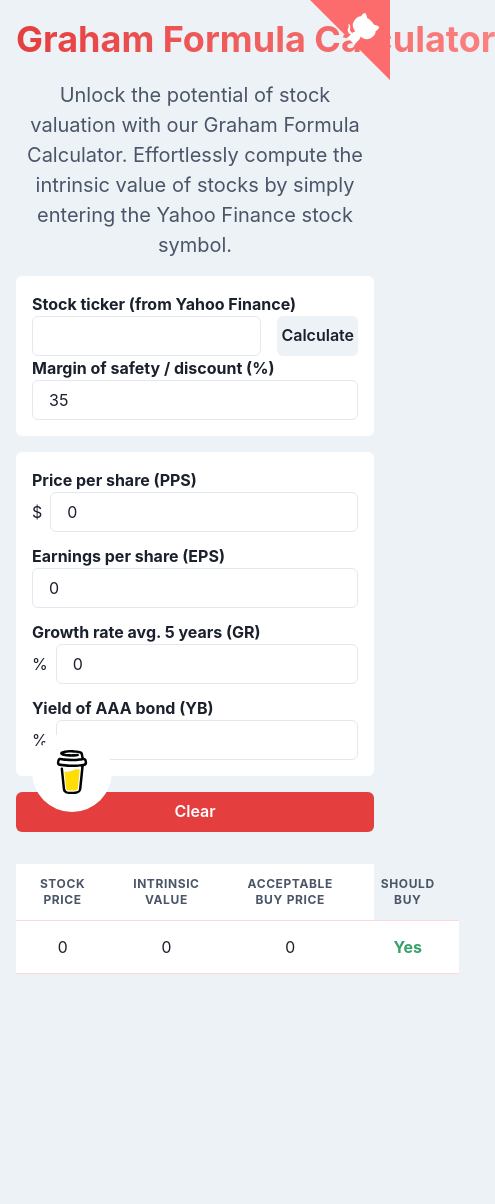
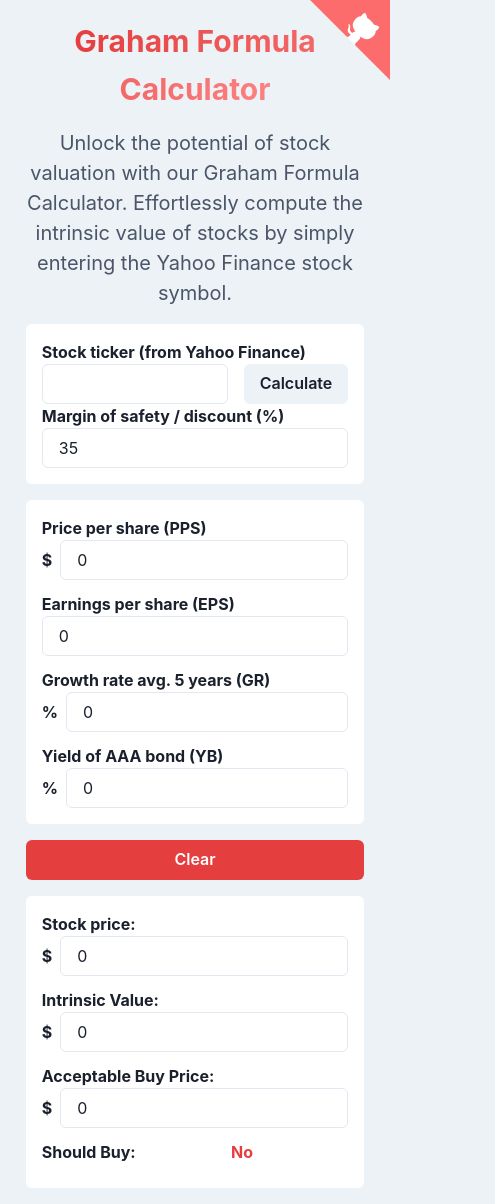
Before and after one commit to KelvinSweere/QuickIntrinsicValue, a Next.js app: page / in a window 390 px wide. Shown: the whole page, 495 px wide, since content can reach past the window. Before the commit the page ends 990 px from the top, so only its background shows below. Built offline with nearby package versions, Linux system fonts and the light colour scheme.

Commit message:
Feature/responsive (#6)
* Checkout of the day.

* Fixed bug within canBuy formula.

* Fixed the layout of the outputs.

* Added extra padding between the text of 'Calculate'.

* Fixed within text in text.

---------

Co-authored-by: Kelvin Sweere <kelvin.sweere@teamrockstars.nl>

```diff
--- a/src/components/calculator/calculator-input-form.tsx
+++ b/src/components/calculator/calculator-input-form.tsx
@@ -87,6 +87,7 @@
             ml={4}
             onClick={calculateValues}
             _hover={{ bg: 'red.500', color: 'white' }}
+            px="2rem"
           >
             Calculate
           </Button>
--- a/src/components/calculator/calculator-output-values.tsx
+++ b/src/components/calculator/calculator-output-values.tsx
@@ -1,6 +1,8 @@
 import { ICalculatedModel } from '@/types/calculated-model';
 import { IModelParameters } from '@/types/model-parameters';
-import { Box, Table, Tbody, Td, Th, Thead, Tr } from '@chakra-ui/react';
+import { useBreakpointValue } from '@chakra-ui/react';
+import CalculatorOutputMobile from './output/calculator-output-mobile';
+import CalculatorOutputRegular from './output/calculator-output-regular';
 
 interface ICalculatorOutputValuesProps {
   modelParameters: IModelParameters;
@@ -11,40 +13,22 @@
   modelParameters,
   intrinsicValue,
 }: ICalculatorOutputValuesProps) => {
+  const mobileView = useBreakpointValue({ base: true, sm: false });
+
   return (
-    <Box mt={4} bg="white">
-      <Table variant="simple" colorScheme="red">
-        <Thead>
-          <Tr>
-            <Th textAlign="center">Stock price</Th>
-            <Th textAlign="center">Intrinsic Value</Th>
-            <Th textAlign="center">Acceptable Buy Price</Th>
-            <Th textAlign="center">Should Buy</Th>
-          </Tr>
-        </Thead>
-        <Tbody>
-          <Tr>
-            <Td textAlign="center" bg="white">
-              {modelParameters.pricePerShare}
-            </Td>
-            <Td textAlign="center" bg="white">
-              {intrinsicValue.intrinsicValue}
-            </Td>
-            <Td textAlign="center" bg="white">
-              {intrinsicValue.acceptableBuyPrice}
-            </Td>
-            <Td
-              textAlign="center"
-              bg="white"
-              fontWeight="bold"
-              color={intrinsicValue.canBuy ? 'green.500' : 'red.500'}
-            >
-              {intrinsicValue.canBuy ? 'Yes' : 'No'}
-            </Td>
-          </Tr>
-        </Tbody>
-      </Table>
-    </Box>
+    <>
+      {mobileView ? (
+        <CalculatorOutputMobile
+          modelParameters={modelParameters}
+          intrinsicValue={intrinsicValue}
+        />
+      ) : (
+        <CalculatorOutputRegular
+          modelParameters={modelParameters}
+          intrinsicValue={intrinsicValue}
+        />
+      )}
+    </>
   );
 };
 
--- a/src/components/calculator/calculator-parameters.tsx
+++ b/src/components/calculator/calculator-parameters.tsx
@@ -1,5 +1,6 @@
 import { IModelParameters } from '@/types/model-parameters';
-import { Box, Input, Spinner } from '@chakra-ui/react';
+import { Box, Spinner } from '@chakra-ui/react';
+import ReadonlyInput from './readonly-input';
 
 interface ICalculatorParametersProps {
   isLoading: boolean;
@@ -20,57 +21,25 @@
         <>
           <form>
             <Box display="grid" gridGap={3}>
-              <label>
-                Price per share (PPS)
-                <div style={{ display: 'flex', fontWeight: 'normal' }}>
-                  <span style={{ alignSelf: 'center', marginRight: '0.5rem' }}>
-                    {modelParameters.currencySymbol}
-                  </span>
-                  <Input
-                    readOnly
-                    type="text"
-                    pattern="^\d*(\.\d{0,2})?$"
+              <ReadonlyInput
+                heading="Price per share (PPS)"
+                symbol={modelParameters.currencySymbol}
                 value={modelParameters.pricePerShare}
               />
-                </div>
-              </label>
-              <label>
-                Earnings per share (EPS)
-                <Input
-                  readOnly
-                  type="text"
-                  pattern="^\d*(\.\d{0,2})?$"
+              <ReadonlyInput
+                heading="Earnings per share (EPS)"
                 value={modelParameters.earningsPerShare}
               />
-              </label>
-              <label>
-                Growth rate avg. 5 years (GR)
-                <div style={{ display: 'flex', fontWeight: 'normal' }}>
-                  <span style={{ alignSelf: 'center', marginRight: '0.5rem' }}>
-                    %
-                  </span>
-                  <Input
-                    readOnly
-                    type="text"
-                    pattern="^\d*(\.\d{0,2})?$"
+              <ReadonlyInput
+                heading="Growth rate avg. 5 years (GR)"
+                symbol="%"
                 value={modelParameters.growthRate}
               />
-                </div>
-              </label>
-              <label>
-                Yield of AAA bond (YB)
-                <div style={{ display: 'flex', fontWeight: 'normal' }}>
-                  <span style={{ alignSelf: 'center', marginRight: '0.5rem' }}>
-                    %
-                  </span>
-                  <Input
-                    readOnly
-                    type="text"
-                    pattern="^\d*(\.\d{0,2})?$"
+              <ReadonlyInput
+                heading="Yield of AAA bond (YB)"
+                symbol="%"
                 value={modelParameters.currentYieldOfBond}
               />
-                </div>
-              </label>
             </Box>
           </form>
         </>
--- a/src/components/calculator/intrinsic-value-calculator.tsx
+++ b/src/components/calculator/intrinsic-value-calculator.tsx
@@ -6,7 +6,14 @@
   IModelParameters,
   defaultModelParameters,
 } from '@/types/model-parameters';
-import { Box, Button, Container, Heading, Text } from '@chakra-ui/react';
+import {
+  Box,
+  Button,
+  Container,
+  Heading,
+  Text,
+  useBreakpointValue,
+} from '@chakra-ui/react';
 import { useEffect, useState } from 'react';
 import { calculateIntrinsicValue } from '../../utils/calculator-service';
 import CalculatorInputForm from './calculator-input-form';
@@ -23,6 +30,13 @@
     defaultIntrinsicValue
   );
   const [isLoading, setIsLoading] = useState<boolean>(false);
+
+  const calculatorWidth = useBreakpointValue({
+    base: '95vw',
+    md: '75vw',
+    lg: '65vw',
+    xl: '40vw',
+  });
 
   useEffect(() => {
     setIntrinsicValue(
@@ -50,7 +64,7 @@
       fontWeight="bold"
       bgGradient="linear(to-l, red.300, red.500)"
       bgClip="text"
-      whiteSpace="nowrap"
+      fontSize={{ base: '3xl', md: '4xl' }}
     >
       {children}
     </Box>
@@ -63,7 +77,7 @@
       w="100vw"
       p={4}
       gap="1rem"
-      minW="50vw"
+      maxW={calculatorWidth}
     >
       <Box textAlign="center">
         <Heading fontSize="4xl" fontWeight="bold" mb={4}>
--- /dev/null
+++ b/src/components/calculator/output/calculator-output-mobile.tsx
@@ -0,0 +1,57 @@
+import { ICalculatedModel } from '@/types/calculated-model';
+import { IModelParameters } from '@/types/model-parameters';
+import { Box, Flex, Text } from '@chakra-ui/react';
+import ReadonlyInput from '../readonly-input';
+
+interface ICalculatorOutputMobileProps {
+  modelParameters: IModelParameters;
+  intrinsicValue: ICalculatedModel;
+}
+
+const CalculatorOutputMobile = ({
+  modelParameters,
+  intrinsicValue,
+}: ICalculatorOutputMobileProps) => {
+  return (
+    <Box
+      bg="white"
+      p={4}
+      rounded="md"
+      fontWeight="bold"
+      display="grid"
+      gridGap={3}
+    >
+      <ReadonlyInput
+        heading="Stock price: "
+        symbol={modelParameters.currencySymbol}
+        value={modelParameters.pricePerShare}
+      />
+
+      <ReadonlyInput
+        heading="Intrinsic Value: "
+        symbol={modelParameters.currencySymbol}
+        value={intrinsicValue.intrinsicValue}
+      />
+
+      <ReadonlyInput
+        heading="Acceptable Buy Price: "
+        symbol={modelParameters.currencySymbol}
+        value={intrinsicValue.acceptableBuyPrice}
+      />
+      <Flex flexDir="row">
+        <Text fontWeight="bold" mb={2} display="flex" alignItems="center">
+          Should Buy:{' '}
+        </Text>
+        <Text
+          fontWeight="bold"
+          color={intrinsicValue.canBuy ? 'green.500' : 'red.500'}
+          mx="auto"
+        >
+          {intrinsicValue.canBuy ? 'Yes' : 'No'}
+        </Text>
+      </Flex>
+    </Box>
+  );
+};
+
+export default CalculatorOutputMobile;
--- /dev/null
+++ b/src/components/calculator/output/calculator-output-regular.tsx
@@ -0,0 +1,51 @@
+import { ICalculatedModel } from '@/types/calculated-model';
+import { IModelParameters } from '@/types/model-parameters';
+import { Box, Table, Tbody, Td, Th, Thead, Tr } from '@chakra-ui/react';
+
+interface ICalculatorOutputRegularProps {
+  modelParameters: IModelParameters;
+  intrinsicValue: ICalculatedModel;
+}
+
+const CalculatorOutputRegular = ({
+  modelParameters,
+  intrinsicValue,
+}: ICalculatorOutputRegularProps) => {
+  return (
+    <Box mt={4} bg="white">
+      <Table variant="simple" colorScheme="red">
+        <Thead>
+          <Tr>
+            <Th textAlign="center">Stock price</Th>
+            <Th textAlign="center">Intrinsic Value</Th>
+            <Th textAlign="center">Acceptable Buy Price</Th>
+            <Th textAlign="center">Should Buy</Th>
+          </Tr>
+        </Thead>
+        <Tbody>
+          <Tr>
+            <Td textAlign="center" bg="white">
+              {modelParameters.pricePerShare}
+            </Td>
+            <Td textAlign="center" bg="white">
+              {intrinsicValue.intrinsicValue}
+            </Td>
+            <Td textAlign="center" bg="white">
+              {intrinsicValue.acceptableBuyPrice}
+            </Td>
+            <Td
+              textAlign="center"
+              bg="white"
+              fontWeight="bold"
+              color={intrinsicValue.canBuy ? 'green.500' : 'red.500'}
+            >
+              {intrinsicValue.canBuy ? 'Yes' : 'No'}
+            </Td>
+          </Tr>
+        </Tbody>
+      </Table>
+    </Box>
+  );
+};
+
+export default CalculatorOutputRegular;
--- /dev/null
+++ b/src/components/calculator/readonly-input.tsx
@@ -0,0 +1,25 @@
+import { Box, Flex, Input, Text } from '@chakra-ui/react';
+
+interface IReadonlyInputProps {
+  heading: string;
+  symbol?: string;
+  value: string | number;
+}
+
+const ReadonlyInput = ({ heading, symbol, value }: IReadonlyInputProps) => {
+  return (
+    <Box>
+      <Text fontWeight="bold">{heading}</Text>
+      <Flex alignItems="center">
+        {symbol && (
+          <Text alignSelf="center" marginRight="0.5rem">
+            {symbol}
+          </Text>
+        )}
+        <Input isReadOnly value={value.toString()} />
+      </Flex>
+    </Box>
+  );
+};
+
+export default ReadonlyInput;
--- a/src/components/promotion/buy-coffee.tsx
+++ b/src/components/promotion/buy-coffee.tsx
@@ -1,4 +1,4 @@
-import { Box, Circle, Image, keyframes } from '@chakra-ui/react';
+import { Box, Circle, Image, keyframes, useMediaQuery } from '@chakra-ui/react';
 
 const buzz = keyframes`
   0%, 100% {
@@ -13,7 +13,11 @@
 `;
 
 const BuyCoffee = () => {
+  const [isVisible] = useMediaQuery('(min-width: 55rem)');
+
   return (
+    <>
+      {isVisible && (
         <Box
           as="a"
           href="https://www.buymeacoffee.com/KelvinSweere"
@@ -46,6 +50,8 @@
             />
           </Circle>
         </Box>
+      )}
+    </>
   );
 };
 
--- a/src/utils/calculator-service.tsx
+++ b/src/utils/calculator-service.tsx
@@ -28,7 +28,9 @@
       ? calculatedAcceptableBuyPrice
       : '0.00';
 
-  const canBuy = pricePerShare <= parseFloat(acceptableBuyPrice);
+  const canBuy =
+    pricePerShare <= parseFloat(acceptableBuyPrice) && pricePerShare !== 0;
+
   return {
     intrinsicValue: parseFloat(value),
     differencePercentage: parseFloat(differencePercentage),
```
Also changed, not shown: 1 other file (tests, documents, lock files or other folders). Lines whose indentation alone changed are shown as unchanged.
